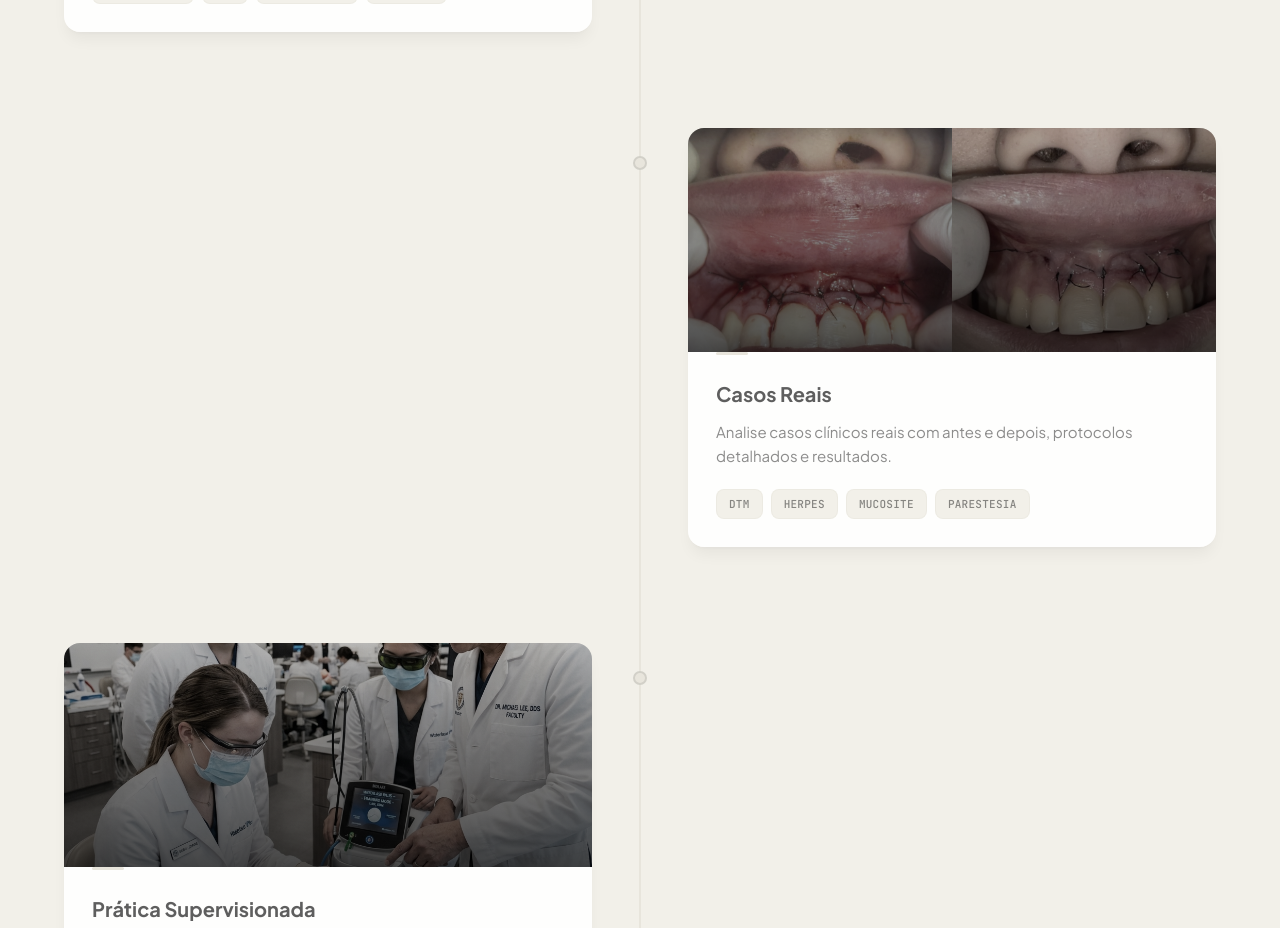
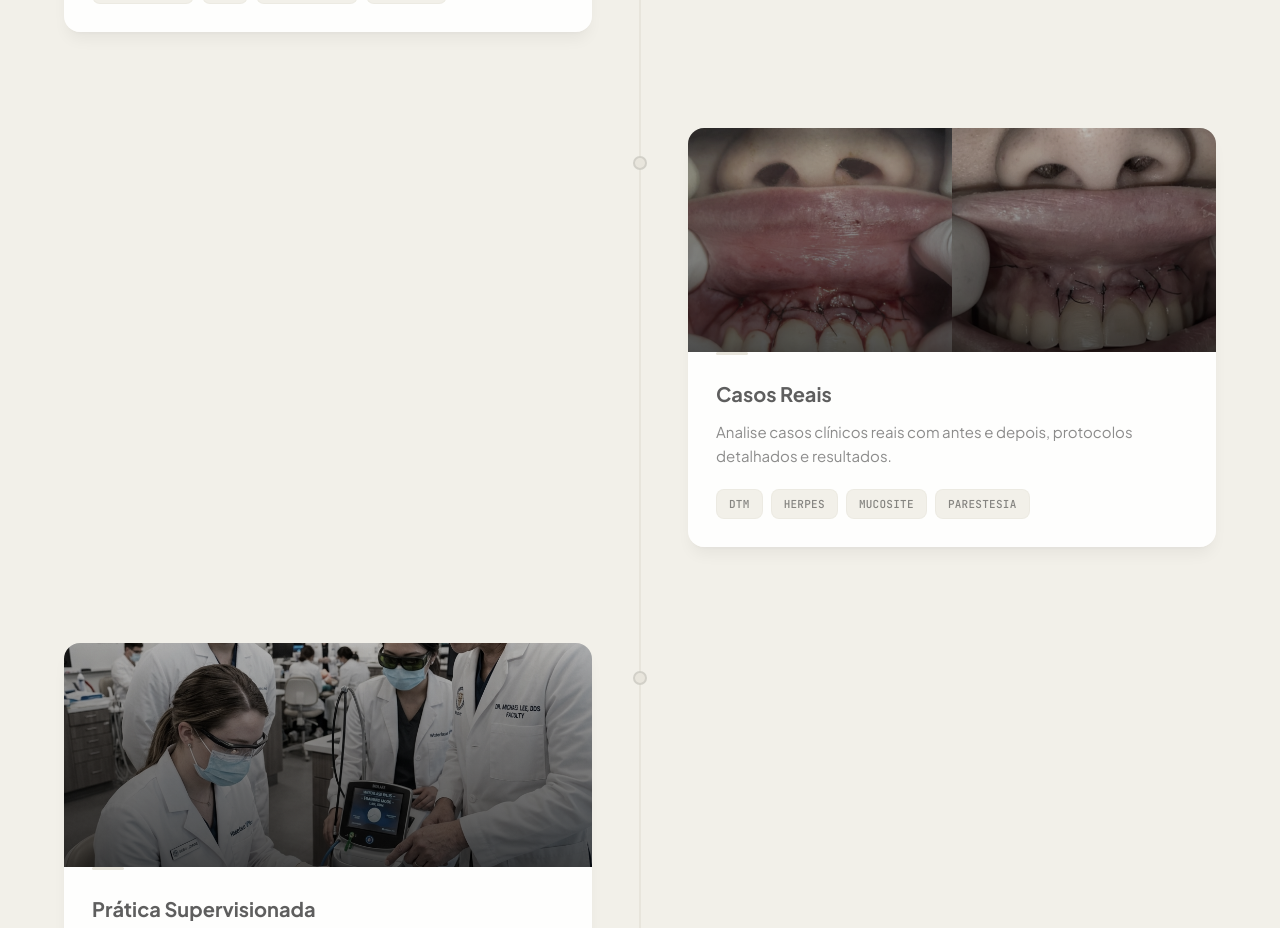
Before and after one commit to danilosouza-dev/laserterapia-landing-page, a Next.js app: page / in a window 1280 px wide. Shown: the part 2780-3708 px from the top of the page. Built offline with nearby package versions, Linux system fonts and the light colour scheme.

Commit message:
fix: ajustar posição da imagem Casos Reais para 35% top

```diff
--- a/src/components/ProblemSection.tsx
+++ b/src/components/ProblemSection.tsx
@@ -38,6 +38,7 @@ const masteryItems = [
     description:
       "Analise casos clínicos reais com antes e depois, protocolos detalhados e resultados.",
     image: "/casos/caso 1/caso_1.png",
+    objectPosition: "center 35%",
     gradient: "from-black/60 via-black/30 to-transparent",
   },
   {
@@ -332,6 +333,7 @@ export default function ProblemSection() {
                               ? "scale-105 brightness-100"
                               : "scale-100 brightness-75 saturate-50"
                           }`}
+                          style={item.objectPosition ? { objectPosition: item.objectPosition } : undefined}
                         />
                         {/* Gradient overlay */}
                         <div
```
